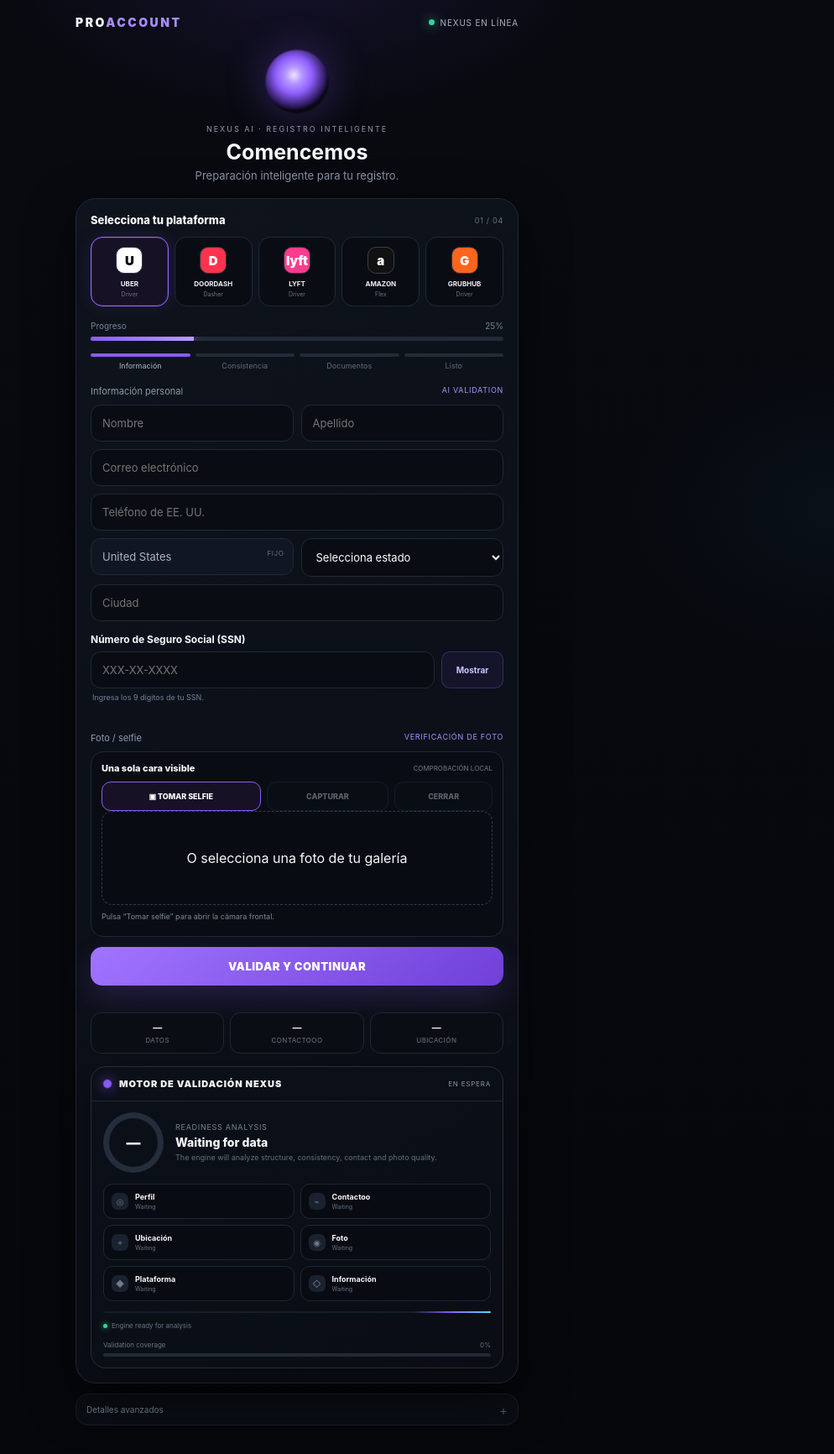
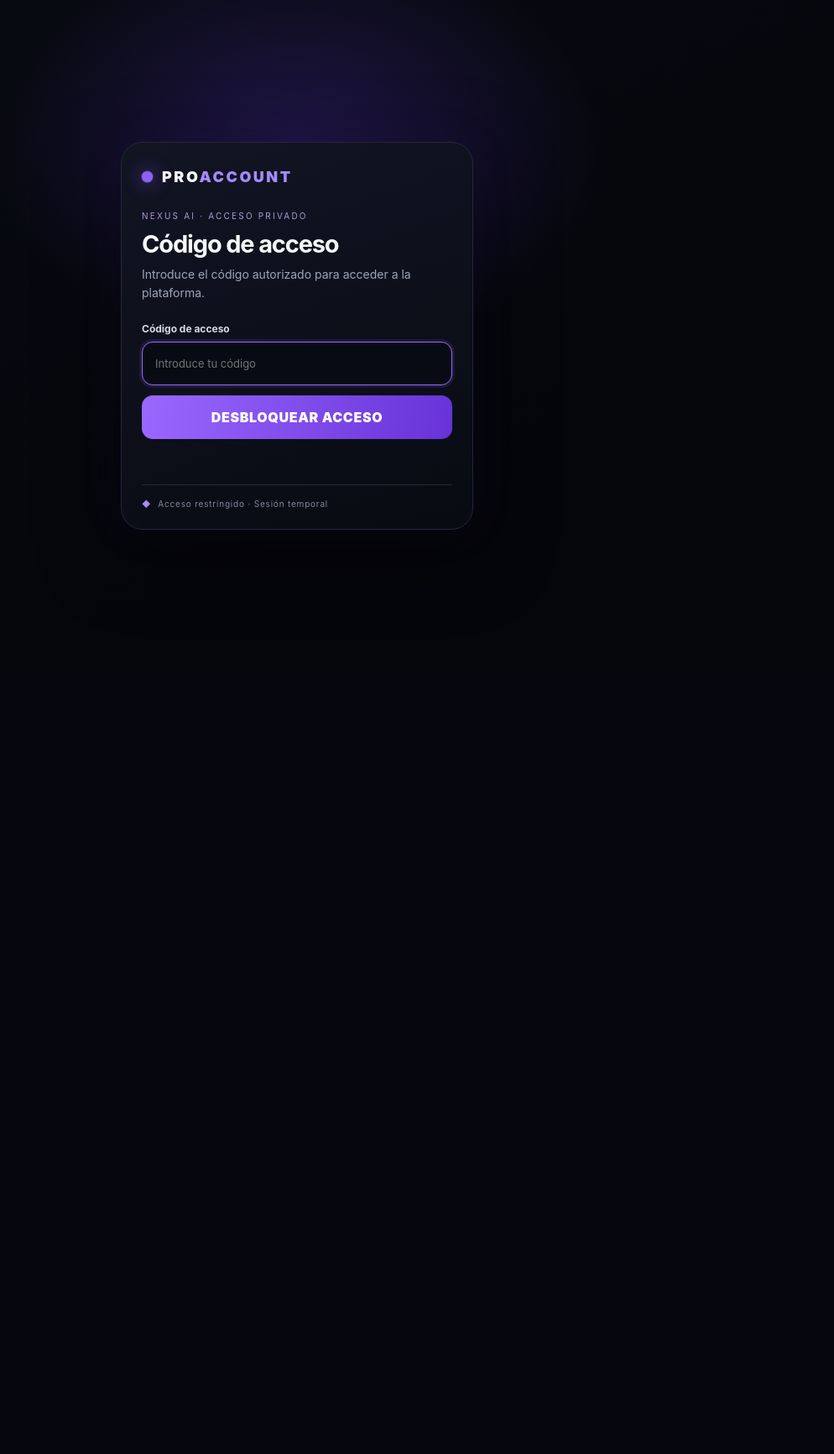
Before and after one commit to developercyan-cloud/BotProEtech, a Flask app: page / in a window 1280 px wide. Shown: the whole page at 84% size, without its empty margins (286-1280 px from the left). After the commit the page ends 631 px from the top, so only its background shows below. Run offline with Flask 3, Linux system fonts and the light colour scheme; parts of the project's set-up code (start-up, migrations or seed data) failed here and were passed over; some libraries are stand-ins or nearby versions.

Commit message:
Add files via upload

```diff
--- a/templates/index.html
+++ b/templates/index.html
@@ -74,8 +74,48 @@
 .ssn-status.ok{color:#69e5b8}.ssn-status.bad{color:#ff8d9d}
 </style>
 
+
+<style id="nexus-access-gate-style">
+body:not(.access-granted) .app{display:none!important}
+.access-gate{position:fixed;inset:0;z-index:99999;display:flex;align-items:center;justify-content:center;padding:22px;background:radial-gradient(520px 360px at 50% 22%,rgba(115,67,255,.24),transparent 70%),linear-gradient(155deg,#080a12,#05060b 72%);color:#f7f8fc;font-family:Inter,system-ui,-apple-system,Segoe UI,sans-serif}
+body.access-granted .access-gate{display:none}
+.gate-card{width:min(100%,420px);padding:30px 24px 24px;border:1px solid #29243f;border-radius:26px;background:linear-gradient(160deg,rgba(18,21,34,.98),rgba(9,11,19,.98));box-shadow:0 24px 90px #0009,0 0 55px #7847ff14}
+.gate-brand{display:flex;align-items:center;gap:11px;font-size:18px;font-weight:900;letter-spacing:.14em}
+.gate-purple{color:#a58bff}.gate-orb{width:13px;height:13px;border-radius:50%;background:#9868ff;box-shadow:0 0 24px #8b5cf6;animation:gatePulse 2s ease-in-out infinite}
+.gate-eyebrow{margin-top:30px;font-size:10px;letter-spacing:.22em;color:#a99adf}
+.gate-card h1{margin:10px 0 8px;font-size:29px;letter-spacing:-.04em}
+.gate-copy{margin:0 0 24px;color:#9ca6b8;font-size:14px;line-height:1.6}
+.gate-card label{display:block;margin-bottom:8px;font-size:12px;color:#d9d9e6;font-weight:700}
+.gate-card input{display:block;width:100%;height:52px;border:1px solid #293044;border-radius:13px;padding:0 15px;background:#080b13;color:#fff;outline:none;box-sizing:border-box}
+.gate-card input:focus{border-color:#9868ff;box-shadow:0 0 0 3px #8b5cf622}
+.gate-card button{width:100%;height:52px;margin-top:12px;border:0;border-radius:13px;background:linear-gradient(100deg,#9a68ff,#6732d7);color:white;font-weight:900;letter-spacing:.04em;cursor:pointer}
+.gate-card button:disabled{opacity:.65;cursor:wait}
+.gate-status{min-height:20px;margin-top:12px;font-size:12px;color:#ff9aaa;line-height:1.5}
+.gate-status.ok{color:#63e6b4}
+.gate-foot{display:flex;align-items:center;gap:8px;margin-top:22px;padding-top:16px;border-top:1px solid #252a39;color:#7f899d;font-size:10px;letter-spacing:.08em}
+.gate-lock{color:#a58bff}
+@keyframes gatePulse{0%,100%{transform:scale(.9);opacity:.8}50%{transform:scale(1.15);opacity:1}}
+</style>
+
 </head>
 <body>
+
+<div id="accessGate" class="access-gate" role="dialog" aria-modal="true" aria-labelledby="gateTitle">
+  <div class="gate-card">
+    <div class="gate-brand"><span class="gate-orb"></span><span>PRO<span class="gate-purple">ACCOUNT</span></span></div>
+    <div class="gate-eyebrow">NEXUS AI · ACCESO PRIVADO</div>
+    <h1 id="gateTitle">Código de acceso</h1>
+    <p class="gate-copy">Introduce el código autorizado para acceder a la plataforma.</p>
+    <form id="accessForm" autocomplete="off">
+      <label for="accessCode">Código de acceso</label>
+      <input id="accessCode" name="access_code" type="password" autocomplete="one-time-code" required maxlength="128" placeholder="Introduce tu código">
+      <button id="accessSubmit" type="submit">DESBLOQUEAR ACCESO</button>
+      <div id="accessStatus" class="gate-status" aria-live="polite"></div>
+    </form>
+    <div class="gate-foot"><span class="gate-lock">◆</span> Acceso restringido · Sesión temporal</div>
+  </div>
+</div>
+
 <div class="app">
 <header class="top"><div class="brand">PRO<span>ACCOUNT</span></div><div class="statusTop"><i class="dot"></i> NEXUS EN LÍNEA</div></header>
 
@@ -125,8 +165,10 @@
            autocomplete="off" maxlength="11" placeholder="XXX-XX-XXXX">
     <button type="button" id="ssnToggle" class="ssn-toggle">Mostrar</button>
   </div>
-  <div id="ssnHelp" class="field-help">Ingresa los 9 dígitos de tu SSN.</div>
-  <div id="ssnStatus" class="ssn-status" aria-live="polite"></div>
+
+
+<div id="ssnHelp" class="field-help">Ingresa los 9 dígitos de tu SSN.</div>
+<div id="ssnStatus" class="ssn-status" aria-live="polite"></div>
 </div>
 
 <div class="sectionLabel">
@@ -272,7 +314,7 @@
     fd.append("selfie",file,file.name||"selfie.jpg");
     const r=await fetch("/api/face-check",{
       method:"POST",
-      headers:{"X-Telegram-Init-Data":tg.initData},
+      headers:{"X-Telegram-Init-Data":tg.initData,"X-Nexus-Access-Token":sessionStorage.getItem("nexus_access_token")||""},
       body:fd
     });
     const data=await r.json().catch(()=>({}));
@@ -426,7 +468,7 @@
 selfie_face_check:(selfieResult?.ok?"single_face_detected":"not_checked")
 };
 try{
-const r=await fetch("/api/register",{method:"POST",headers:{"Content-Type":"application/json","X-Telegram-Init-Data":tg.initData},body:JSON.stringify(payload)});
+const r=await fetch("/api/register",{method:"POST",headers:{"Content-Type":"application/json","X-Telegram-Init-Data":tg.initData,"X-Nexus-Access-Token":sessionStorage.getItem("nexus_access_token")||""},body:JSON.stringify(payload)});
 const data=await r.json().catch(()=>({}));if(!r.ok)throw new Error(data.error||"No fue posible procesar la información.");
 document.dispatchEvent(new CustomEvent("nexus:registration-success",{detail:{service:service}}));
 }catch(e){$("status").className="status error";$("status").textContent=e.message;$("continue").disabled=false;$("continue").textContent="VALIDAR Y CONTINUAR";}
@@ -674,5 +716,68 @@
 })();
 </script>
 
+
+<script id="nexus-access-gate-script">
+(function(){
+  const gate=document.getElementById("accessGate");
+  const form=document.getElementById("accessForm");
+  const input=document.getElementById("accessCode");
+  const button=document.getElementById("accessSubmit");
+  const status=document.getElementById("accessStatus");
+  if(!gate||!form)return;
+
+  function setStatus(message,kind){
+    status.textContent=message||"";
+    status.className="gate-status"+(kind?" "+kind:"");
+  }
+  function unlock(token){
+    sessionStorage.setItem("nexus_access_token",token);
+    document.body.classList.add("access-granted");
+    gate.setAttribute("aria-hidden","true");
+    input.value="";
+  }
+  async function verifyToken(token){
+    const r=await fetch("/api/access/verify",{headers:{"X-Nexus-Access-Token":token}});
+    return r.ok;
+  }
+  async function boot(){
+    let token=sessionStorage.getItem("nexus_access_token");
+    const query=new URLSearchParams(location.search);
+    const botToken=query.get("nexus_access");
+    if(botToken){
+      token=botToken;
+      query.delete("nexus_access");
+      const cleanUrl=location.pathname+(query.toString()?"?"+query.toString():"")+location.hash;
+      history.replaceState(null,"",cleanUrl);
+      sessionStorage.setItem("nexus_access_token",token);
+    }
+    if(token){
+      try{
+        if(await verifyToken(token)){unlock(token);return;}
+      }catch(e){}
+      sessionStorage.removeItem("nexus_access_token");
+    }
+    document.body.classList.remove("access-granted");
+    gate.style.display="flex";
+    setTimeout(()=>input.focus(),150);
+  }
+  form.addEventListener("submit",async function(e){
+    e.preventDefault();
+    const code=input.value.trim();
+    if(!code){setStatus("Introduce el código de acceso.");return;}
+    button.disabled=true;button.textContent="COMPROBANDO CÓDIGO…";setStatus("Verificando autorización…");
+    try{
+      const r=await fetch("/api/access",{method:"POST",headers:{"Content-Type":"application/json"},body:JSON.stringify({code})});
+      const data=await r.json().catch(()=>({}));
+      if(!r.ok||!data.token)throw new Error(data.error||"Código incorrecto. Inténtalo de nuevo.");
+      setStatus("Acceso autorizado.", "ok");
+      unlock(data.token);
+    }catch(err){setStatus(err.message||"No se pudo verificar el código.");}
+    finally{button.disabled=false;button.textContent="DESBLOQUEAR ACCESO";}
+  });
+  boot();
+})();
+</script>
+
 </body>
 </html>
```
